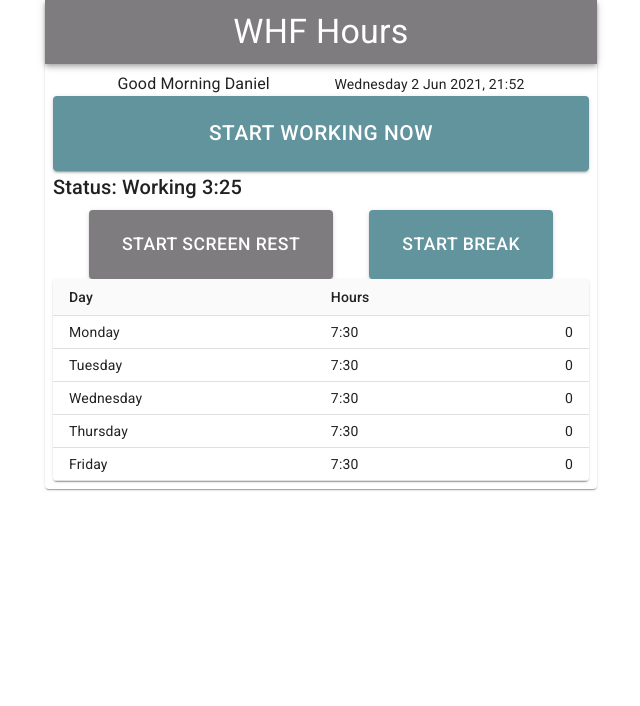
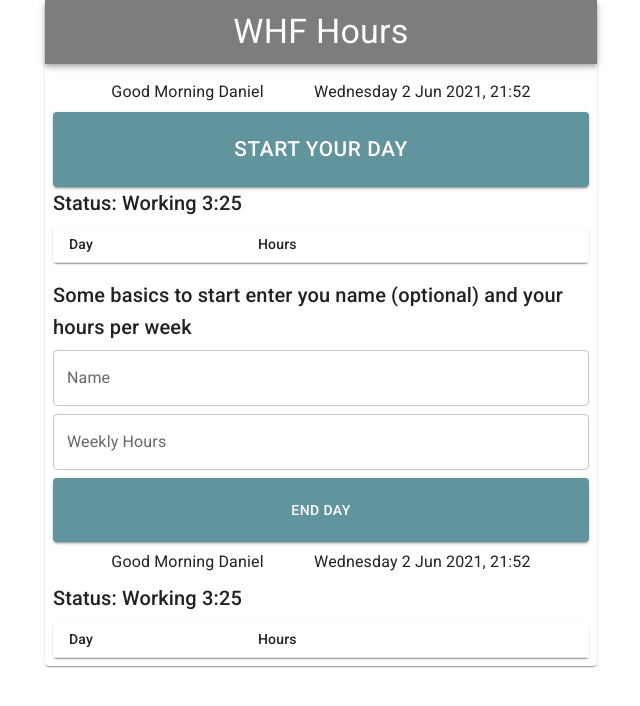
Before and after one commit to danppo/WFH-Hours, a React (Create React App) app: page / in a window 1280 px wide. Shown: the top 706 px of the page, without its empty margins (319-959 px from the left). Built offline with nearby package versions, Linux system fonts and the light colour scheme.

Commit message:
updated mui WIP added setup page

```diff
--- a/package.json
+++ b/package.json
@@ -3,7 +3,11 @@
   "version": "0.1.0",
   "private": true,
   "dependencies": {
+    "@emotion/react": "^11.10.6",
+    "@emotion/styled": "^11.10.6",
     "@material-ui/core": "^4.11.4",
+    "@mui/material": "^5.11.12",
+    "@mui/styles": "^5.11.12",
     "@testing-library/jest-dom": "^5.11.4",
     "@testing-library/react": "^11.1.0",
     "@testing-library/user-event": "^12.1.10",
@@ -26,7 +30,6 @@
       "react-app/jest"
     ],
     "rules": {
-      "no-trailing-spaces": "error",
       "eol-last": [
         "error",
         "always"
--- a/src/App.js
+++ b/src/App.js
@@ -1,23 +1,36 @@
-import logo from './logo.svg';
 import './App.css';
-import { ThemeProvider } from '@material-ui/core/styles';
-import { createMuiTheme } from '@material-ui/core/styles';
+import { ThemeProvider, StyledEngineProvider, adaptV4Theme } from '@mui/material/styles';
+import { createTheme } from '@mui/material/styles';
 import palette from './theme/theme';
-import Container from '@material-ui/core/Container';
+import Container from '@mui/material/Container';
 import Header from './sections/Header/Header';
 import Main from './pages/Main';
-import Paper from '@material-ui/core/Paper';
+import Setup from './pages/Setup';
+import Paper from '@mui/material/Paper';
+import { useState } from 'react';
 
 function App() {
 
-  const theme = createMuiTheme(palette);
+  const theme = createTheme(palette);
+
+  const hasData = localStorage.getItem('WFHHOURS');
+  console.log(hasData);
+  console.log(!!hasData);
+
+  const [showMain, setMainSetup] = useState(!!hasData);
+
 
   return (
+    <StyledEngineProvider injectFirst>
       <ThemeProvider theme={theme}>
         <Container  component="main" maxWidth="sm">
         <Paper>
           <Header />
           <Main />
+          {!showMain &&
+
+            <Setup setShowMain={setMainSetup} />
+          }
           {/* <div className="App">
             <header className="App-header">
               <img src={logo} className="App-logo" alt="logo" />
@@ -37,6 +50,7 @@ function App() {
             </Paper>
         </Container>
       </ThemeProvider>
+    </StyledEngineProvider>
   );
 }
 
--- /dev/null
+++ b/src/components/Time/Time.js
@@ -0,0 +1,29 @@
+import { useState, useEffect } from 'react';
+import dayjs from 'dayjs';
+
+function Time(){
+
+  const getTime = () => dayjs().format('dddd D MMM YYYY, H:mm');
+
+  const [dateTime, setDateTime] = useState(getTime());
+
+  const refreshClock = () => {
+    setDateTime(getTime());
+  }
+
+
+  useEffect(() => {
+    const timerId = setInterval(refreshClock, 15000);
+    return function cleanup() {
+      clearInterval(timerId);
+    };
+  // eslint-disable-next-line react-hooks/exhaustive-deps
+  }, []);
+
+  return (
+    <span>
+      {dateTime}
+    </span>
+  );
+}
+export default Time;
--- a/src/pages/Main.js
+++ b/src/pages/Main.js
@@ -1,11 +1,11 @@
-import React from 'react';
-import Typography from '@material-ui/core/Typography';
-import Button from '@material-ui/core/Button';
-import Box from '@material-ui/core/Box';
-import Grid from '@material-ui/core/Grid';
-import { makeStyles } from '@material-ui/core/styles';
+import React, {useState} from 'react';
+import Typography from '@mui/material/Typography';
+import Button from '@mui/material/Button';
+import Box from '@mui/material/Box';
+import makeStyles from '@mui/styles/makeStyles';
 import Report from '../sections/Report/Report';
 import Welcome from '../sections/Welcome/Welcome';
+import { ButtonGroup } from '@mui/material';
 
 const useStyles = makeStyles((theme) => ({
   buttonContent: {
@@ -18,39 +18,48 @@ const useStyles = makeStyles((theme) => ({
 
 const Main = () => {
   const classes = useStyles();
-  const [buttonContent, setButtonContent] = React.useState('Start Working Now');
-  const [buttonBreak, setButtonBreak] = React.useState('Start screen rest');
-  const [buttonLunch, setButtonLunch] = React.useState('Start break');
+
+  const dayState = {
+    NOTSTARTED: "not started",
+    STARTED: "started",
+    FINISHED: "finished"
+  }
+
+  const [dayStarted, setDayStarted] = useState(dayState.NOTSTARTED);
+  const [dayPaused, setDayPaused] = useState(false);
 
   return (
     <Box p={1} >
       <Welcome name='Daniel' />
-      <Button variant="contained" fullWidth color='primary' size='large' >
-        <Box m={1.4}>
-          <Typography variant="button" color='accent' className={classes.buttonContent}>
-            {buttonContent}
-          </Typography>
-        </Box>
-      </Button>
+      {dayStarted === dayState.STARTED ?
+        <ButtonGroup fullWidth >
+          <Button variant="contained"  color='primary' size='large' onClick={() => setDayStarted(dayState.FINISHED)} >
+            <Box m={1.4}>
+              <Typography variant="button"  className={classes.buttonContent}>
+                End Day
+              </Typography>
+            </Box>
+          </Button>
+          <Button variant="contained"  color='secondary' size='large' onClick={() => setDayPaused(!dayPaused)}>
+            <Box m={1.4}>
+              <Typography variant="button"  className={classes.buttonContent}>
+                {dayPaused ? "Return to work" : "have a break"}
+              </Typography>
+            </Box>
+          </Button>
+        </ButtonGroup>
+      :
+        <Button variant="contained" fullWidth color='primary' size='large' onClick={() => setDayStarted(dayState.STARTED)} >
+          <Box m={1.4}>
+            <Typography variant="button"  className={classes.buttonContent}>
+              {dayStarted === dayState.NOTSTARTED ? "Start your day" : "Restart work"}
+            </Typography>
+          </Box>
+        </Button>
+      }
       <Typography variant="h6" gutterBottom>
         Status: Working 3:25
       </Typography>
-      <Grid container p={1} direction={'row'} alignItems={'center'} justify={'space-evenly'} >
-        <Button variant="contained"  color='secondary' size='large' >
-          <Box m={1.4}>
-            <Typography variant="button" className={classes.buttonBeaks}>
-              {buttonBreak}
-            </Typography>
-          </Box>
-        </Button>
-        <Button variant="contained"  color='primary' size='large' >
-          <Box m={1.4}>
-            <Typography variant="button" className={classes.buttonBeaks}>
-              {buttonLunch}
-            </Typography>
-          </Box>
-        </Button>
-      </Grid>
       <Report />
     </Box>
   );
--- /dev/null
+++ b/src/pages/Setup.js
@@ -0,0 +1,47 @@
+import Typography from '@mui/material/Typography';
+import Box from '@mui/material/Box';
+import makeStyles from '@mui/styles/makeStyles';
+import Report from '../sections/Report/Report';
+import Welcome from '../sections/Welcome/Welcome';
+import { TextField, Stack, Button } from '@mui/material';
+import { useState } from 'react';
+
+const Setup = ({setShowMain}) => {
+
+  const [name, setName] = useState("");
+  const [hours, setHours] = useState("");
+
+  const handleSubmit = () => {
+    console.log("entered");
+  }
+
+  console.log(hours);
+
+
+  return (
+    <Box p={1} >
+      <Typography variant="h6" gutterBottom>
+        Some basics to start enter you name (optional) and your hours per week
+      </Typography>
+      <Stack spacing={1}>
+      <TextField value={name} onChange={(e) => setName(e.target.value)} id="name" label="Name" mb={2}/>
+      <TextField value={hours} onChange={(e) => setHours(e.target.value)} type="number" id="filled-basic" label="Weekly Hours"  />
+      <Button variant="contained"  color='primary' size='large' onClick={() => handleSubmit} >
+            <Box m={1.4}>
+              <Typography variant="button"  >
+                End Day
+              </Typography>
+            </Box>
+          </Button>
+      </Stack>
+      <Welcome name='Daniel' />
+
+      <Typography variant="h6" gutterBottom>
+        Status: Working 3:25
+      </Typography>
+      <Report />
+    </Box>
+  );
+}
+
+export default Setup;
--- a/src/sections/Report/Report.js
+++ b/src/sections/Report/Report.js
@@ -1,13 +1,13 @@
 import React from 'react';
-import { makeStyles } from '@material-ui/core/styles';
-import Paper from '@material-ui/core/Paper';
-import Table from '@material-ui/core/Table';
-import TableBody from '@material-ui/core/TableBody';
-import TableCell from '@material-ui/core/TableCell';
-import TableContainer from '@material-ui/core/TableContainer';
-import TableHead from '@material-ui/core/TableHead';
-import TablePagination from '@material-ui/core/TablePagination';
-import TableRow from '@material-ui/core/TableRow';
+import makeStyles from '@mui/styles/makeStyles';
+import Paper from '@mui/material/Paper';
+import Table from '@mui/material/Table';
+import TableBody from '@mui/material/TableBody';
+import TableCell from '@mui/material/TableCell';
+import TableContainer from '@mui/material/TableContainer';
+import TableHead from '@mui/material/TableHead';
+// import TablePagination from '@mui/material/TablePagination';
+import TableRow from '@mui/material/TableRow';
 
 const columns = [
   { id: 'day', label: 'Day'},
@@ -58,17 +58,19 @@ const useStyles = makeStyles({
 
 const Report = () => {
   const classes = useStyles();
+  // eslint-disable-next-line no-unused-vars
   const [page, setPage] = React.useState(0);
+  // eslint-disable-next-line no-unused-vars
   const [rowsPerPage, setRowsPerPage] = React.useState(10);
 
-  const handleChangePage = (event, newPage) => {
-    setPage(newPage);
-  };
+  // const handleChangePage = (event, newPage) => {
+  //   setPage(newPage);
+  // };
 
-  const handleChangeRowsPerPage = (event) => {
-    setRowsPerPage(+event.target.value);
-    setPage(0);
-  };
+  // const handleChangeRowsPerPage = (event) => {
+  //   setRowsPerPage(+event.target.value);
+  //   setPage(0);
+  // };
 
   return (
     <Paper className={classes.root}>
@@ -87,7 +89,7 @@ const Report = () => {
               ))}
             </TableRow>
           </TableHead>
-          <TableBody>
+          {/* <TableBody>
             {rows.slice(page * rowsPerPage, page * rowsPerPage + rowsPerPage).map((row) => {
               return (
                 <TableRow hover role="checkbox" tabIndex={-1} key={row.code}>
@@ -102,7 +104,7 @@ const Report = () => {
                 </TableRow>
               );
             })}
-          </TableBody>
+          </TableBody> */}
         </Table>
       </TableContainer>
       {/* <TablePagination
--- a/src/sections/Welcome/Welcome.js
+++ b/src/sections/Welcome/Welcome.js
@@ -1,9 +1,8 @@
 import React from 'react';
-import Typography from '@material-ui/core/Typography';
-import Box from '@material-ui/core/Box';
-import Grid from '@material-ui/core/Grid';
-import { makeStyles } from '@material-ui/core/styles';
-import dayjs from 'dayjs';
+import Typography from '@mui/material/Typography';
+import Grid from '@mui/material/Grid';
+import makeStyles from '@mui/styles/makeStyles';
+import Time from '../../components/Time/Time';
 
 const useStyles = makeStyles((theme) => ({
   buttonContent: {
@@ -16,17 +15,16 @@ const Welcome = ({
 }) => {
   // console.log(theme);
   const classes = useStyles();
-  const [buttonContent, setButtonContent] = React.useState('Start Working Now');
 
-  const time = dayjs().format('dddd D MMM YYYY, H:mm');
+
 
   return (
-    <Grid container p={1} direction={'row'} alignItems={'center'} justify={'space-evenly'} >
+    <Grid container p={1} direction={'row'} alignItems={'center'} justifyContent={'space-evenly'} >
       <Typography variant="body1">
         Good Morning {name}
       </Typography>
-      <Typography variant="body2">
-        {time}
+      <Typography variant="body1">
+        <Time />
       </Typography>
     </Grid>
   );
```
Also changed, not shown: src/sections/Header/Header.js (+4 -4 lines), 2 other files (tests, documents, lock files or other folders). Lines whose indentation alone changed are shown as unchanged.
